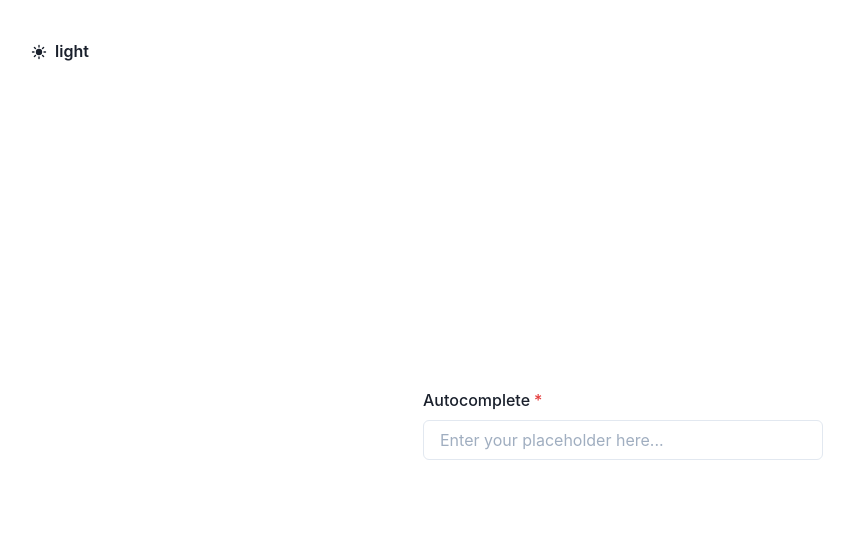
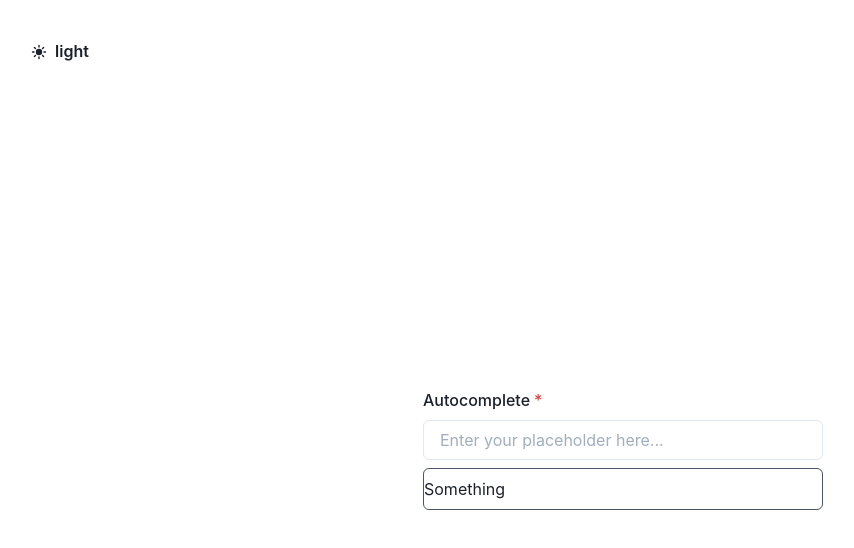
Before and after one commit to puerschel93/chakrashift, a React (Create React App) app: page / in a window 1280 px wide. Shown: the top 548 px of the page, without its empty margins (17-871 px from the left). Built offline with nearby package versions, Linux system fonts and the light colour scheme.

Commit message:
Add sample dropdown container

```diff
--- a/src/autocomplete/index.tsx
+++ b/src/autocomplete/index.tsx
@@ -1,4 +1,4 @@
-import { Box, FormControl, FormLabel, Input } from '@chakra-ui/react';
+import { Box, FormControl, FormLabel, Input, Text } from '@chakra-ui/react';
 import IF from 'helpers/if';
 import { InputProps } from 'interfaces/input';
 import { v4 as uuidv4 } from 'uuid';
@@ -22,8 +22,20 @@ export const Autocomplete = (props: AutocompleteProps) => {
 			<IF condition={props.label !== null}>
 				<FormLabel htmlFor={props.id}>{props.label}</FormLabel>
 			</IF>
-			<Box>
+			<Box position="relative">
 				<Input placeholder={props.placeholder} name={props.id} />
+				<Box
+					position="absolute"
+					left="0"
+					top="calc(100% + 0.5rem)"
+					width="100%"
+					py="0.5rem"
+					rounded="md"
+					borderColor="gray.600"
+					borderWidth="1px"
+				>
+					<Text>Something</Text>
+				</Box>
 			</Box>
 		</FormControl>
 	);
```
Also changed, not shown: src/index.tsx (+10 -10 lines), src/setupTests.ts (deleted, +0 -5 lines).
